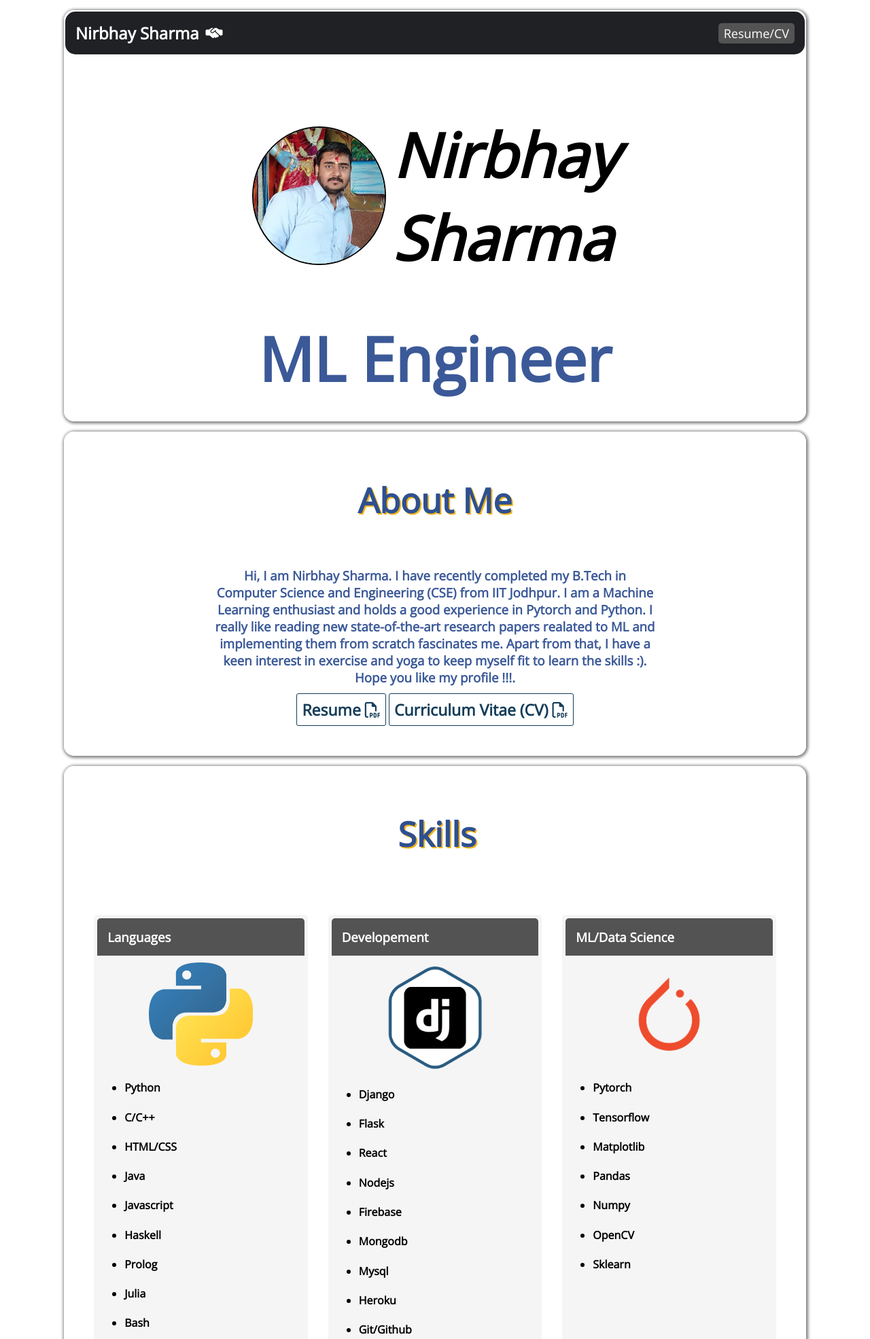
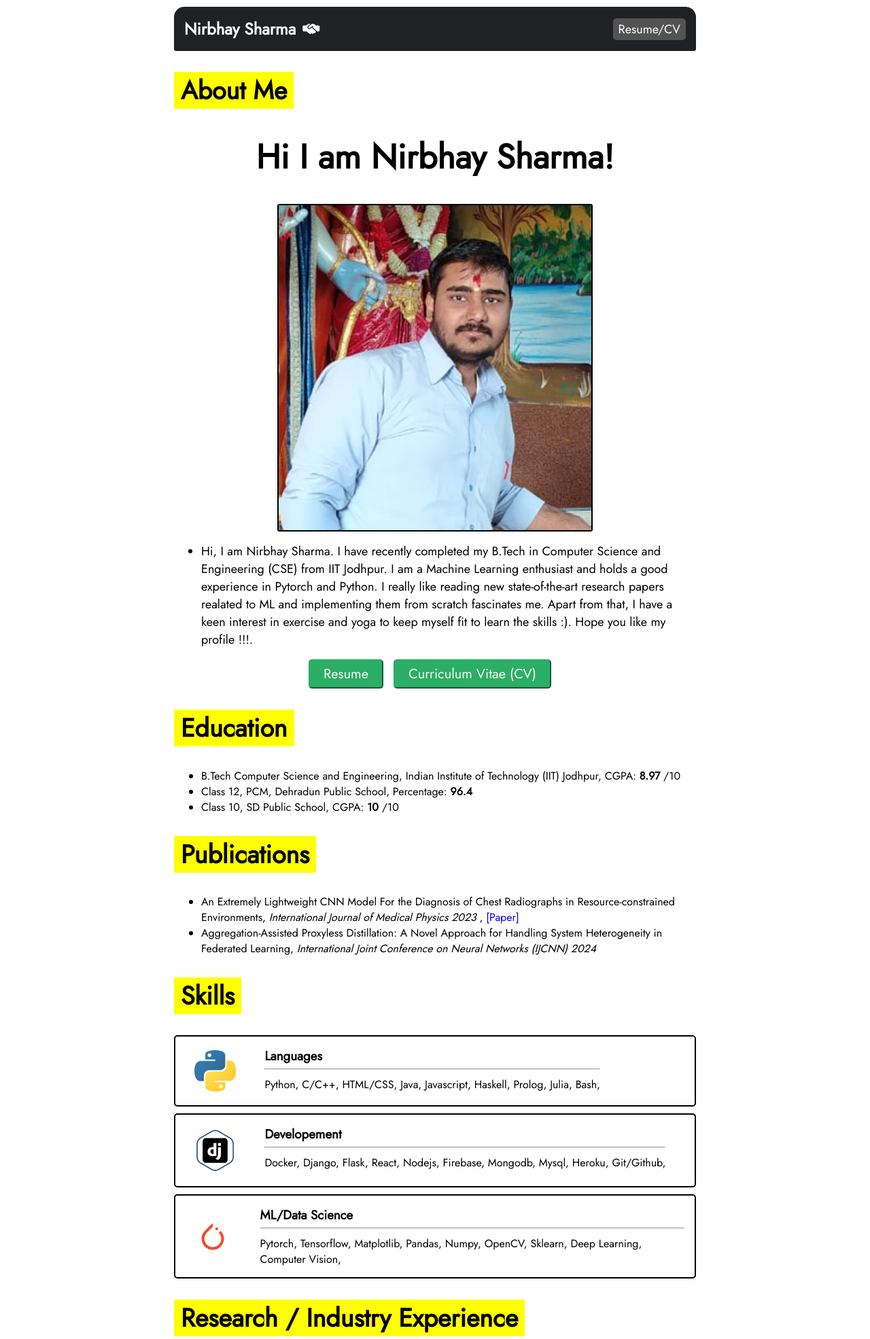
Before and after one commit to nirbhay-design/portfolio-django, a Django app: page / in a window 1280 px wide. Shown: the top 1970 px of the page at 68% size. Run offline with Django 4.2, Linux system fonts and the light colour scheme; some libraries are stand-ins or nearby versions.

Commit message:
Rewrite entire website :)

```diff
--- a/app_portfolio/views.py
+++ b/app_portfolio/views.py
@@ -117,8 +117,8 @@ def home(request):
     ]
 
     skills = [{'type':'Languages','list':['Python','C/C++','HTML/CSS','Java','Javascript','Haskell','Prolog','Julia','Bash'],'image':'images/python_image.png'},
-            {'type':'Developement','list':['Django','Flask','React','Nodejs','Firebase','Mongodb','Mysql','Heroku','Git/Github'],'image':'images/django_image.png'},
-            {'type':'ML/Data Science','list':['Pytorch','Tensorflow','Matplotlib','Pandas','Numpy','OpenCV','Sklearn'],'image':'images/pytorch_image.png' }]
+            {'type':'Developement','list':['Docker', 'Django','Flask','React','Nodejs','Firebase','Mongodb','Mysql','Heroku','Git/Github'],'image':'images/django_image.png'},
+            {'type':'ML/Data Science','list':['Pytorch','Tensorflow','Matplotlib','Pandas','Numpy','OpenCV','Sklearn', "Deep Learning", "Computer Vision"],'image':'images/pytorch_image.png' }]
 
     experience = [
         {
@@ -126,7 +126,7 @@ def home(request):
             'title':'Federated Distillation Project',
             'duration':'August2022 - May2023',
             'image':'images/iitj.png',
-            'position':'Research Project' ,
+            'institute':'IIT Jodhpur' ,
             'desc':'The project tries to tackle clients data and system heterogeneity by proposing a novel Federated Learning (FL) approach.'
         },
 
@@ -135,7 +135,7 @@ def home(request):
             'title':'Cell Detection / Classification',
             'duration':'August2022 - May2023',
             'image':'images/iitj.png',
-            'position':'Research Project',
+            'institute':'IIT Jodhpur',
             'desc':'The project implements and compared various existing object detectors like Retinanet, YOLO, SSD etc. in detecting and classifying the necrotic and apoptotic cells.'
         },
 
@@ -144,7 +144,7 @@ def home(request):
             'title':'Light weight CNN architecture for chest Xray diagnoses',
             'duration':'june2021-may2022',
             'image':'images/iitj.png',
-            'position':'Research Intern',
+            'institute':'IIT Jodhpur',
             'desc':'The project tries to tackle the scenario of resource constrained settings by proposing a light weight CNN model for chest X-ray diagnosis.'
         },
         {
@@ -152,8 +152,16 @@ def home(request):
             'title':'Split Neural Network Models',
             'duration':'june2022-july2022',
             'image':'images/exawizards.png',
-            'position':'AI Engineer (Intern)',
+            'institute':'Exawizards',
             'desc':'The project aims at exploring split learning by splitting various networks used for instance segmentation, semantic segmentation, face detection task.'
+        },
+         {
+            'under':'Sahil Bajaj',
+            'title':'Content Generation',
+            'duration':'July2023-Present',
+            'image':'images/exawizards.png',
+            'institute':'Faaya Astu',
+            'desc':'Trained stable diffusion LoRA models for content generation'
         }
     ]
 
--- a/static/home.css
+++ b/static/home.css
@@ -3,36 +3,28 @@
 /* @import url('https://fonts.googleapis.com/css2?family=Arvo&display=swap');
 @import url('https://fonts.googleapis.com/css2?family=Arvo&family=Lato&display=swap');
 @import url('https://fonts.googleapis.com/css2?family=Arvo&family=Lato&family=Lora&display=swap'); */
-@import url('https://fonts.googleapis.com/css2?family=Arvo&family=Lato&family=Lora&family=Open+Sans&display=swap');
+@import url('https://fonts.googleapis.com/css2?family=Arvo&family=Lato&family=Jost&family=Lora&family=Open+Sans&display=swap');
 * {
-    font-family:'Open Sans';
+    font-family:'Jost';
+}
+
+html {
+    scroll-behavior: smooth;
 }
 
 body {
-
-    /* background-color:#DEE1E6; */
     margin:0px;
 }
+
+.portfolio_div {
+    width:60%;
+    margin-left: auto;
+    margin-right: auto;
+}
+
 .Name {
     margin:0px;
     color:white;
-}
-
-.header {
-    background-color:#202124;
-    padding:15px;
-    display:flex;
-    align-items:center;
-    justify-content:space-between;
-    border-radius:15px;
-}
-
-.upper__content {
-    width: 85%;
-    margin:15px auto 15px auto;
-    border: 2px solid white;
-    border-radius: 15px;
-    box-shadow:1px 1px 4px 2px gray;
 }
 
 .resume__button {
@@ -62,11 +54,295 @@ body {
     margin-left:10px;
 }
 
+.intro {
+    margin-top:10px;
+    background-color:#202124;
+    padding:15px;
+    display:flex;
+    align-items:center;
+    justify-content:space-between;
+    border-radius:15px 15px 3px 3px;
+
+}
+
+.portfolio_pic {
+    width:60%;
+    border: 2px solid black;
+    border-radius: 3px;
+}
+
+.portfolio_pic_div {
+    display:flex;
+    align-items:center;
+    justify-content: center;
+    margin-top: 10px;
+}
+
+.ContentHeadline {
+    margin-top: 10px;
+    font-size: 25px;
+    padding: 0px 10px 0px 10px;
+    background-color:yellow;
+    width:fit-content;
+}
+
+.Title {
+    font-weight: 900;
+}
+
+.ResumePdf {
+    display:flex;
+    align-items:center;
+    justify-content: center;
+}
+
+.Resume {
+    font-size: 20px;
+    background-color:#2BAE66;
+    margin-right: 15px;
+    border-radius: 5px;
+    padding:5px 20px 5px 20px;
+    border-color: #2BAE66;
+    color: #FCF6F5;
+}
+
+.Resume:hover {
+    background-color: #FCF6F5;
+    cursor: grabbing;
+    border-color: #FCF6F5;
+    color: #2BAE66;
+}
+
+.footer-nirbhay-final {
+    background-color:#202124;
+    border-radius:0px 0px 15px 15px;
+    margin:10px auto 10px auto;
+    color:white;
+    display:flex;
+    align-items:center;
+    justify-content:center;
+    padding:30px 5px 30px 5px;
+}
+
+.about_me_li {
+    font-size:18px;
+}
+
+hr {
+    margin:0px;
+}
+
+.skill_container {
+    display:flex;
+    border: 2px solid black;
+    margin-top:10px;
+    border-radius:5px;
+}
+
+.skill_image {
+    width:80%;
+}
+
+.skill_img_div{
+    width:10%;
+    display:flex;
+    align-items:center;
+    justify-content:center;
+    padding:20px;
+}
+
+.skill_h4 {
+    display:inline;
+}
+
+.skill_list {
+    padding:15px;
+}
+
+.skill_type {
+    margin:0px;
+}
+
+.skill_hr {
+    margin-bottom: 10px;
+    margin-top:5px;
+}
+
 .projects-container {
     display:grid;
     gap:20px 20px;
     grid-template-columns: repeat(3,1fr);
-    /* margin:0px; */
+    margin-left:auto;
+    margin-right:auto;
+}
+
+.project-container {
+    padding:10px;
+    text-align:center;
+    background-color:white;
+    display:flex;
+    flex-direction:column;
+    border: 2px solid black;
+    border-radius: 5px;
+}
+
+.greet {
+    font-size: 50px;
+    width:100%;
+    text-align: center;
+}
+
+.tech-stack {
+    text-align: center;
+}
+
+.project-title {
+    margin-bottom:20px;
+    text-align:center;
+}
+
+.project-essentials {
+    margin:0px;
+}
+
+.fa-brands {
+    font-size:20px;
+}
+
+.fa-chrome {
+    margin-left:10px;
+}
+
+.project-description {
+    padding:3px;
+}
+
+.anchor_button{
+    border:1px solid #333D79;
+    border-radius:3px;
+    padding:5px;
+    margin:10px;
+    background-color:#333D79;
+    color: #FAEBEF;
+}
+
+.anchor_button:hover {
+    background-color:#FAEBEF;
+    color:#333D79;
+    border-color: #FAEBEF;
+}
+
+a {
+    text-decoration: none;
+}
+
+.credentials {
+    display:flex;
+    align-items:center;
+    justify-content:center;
+    padding:10px;
+}
+
+.anchor_button_foot {
+    font-size: 20px;
+    background-color:#D2302C;
+    margin-right: 15px;
+    border-radius: 5px;
+    padding:5px 20px 5px 20px;
+    border-color: #D2302C;
+    color: #F7F7F9;
+}
+
+.anchor_button_foot:hover {
+    background-color: #F7F7F9;
+    cursor: grabbing;
+    color: #D2302C;
+    border-color: #F7F7F9;
+}
+
+.ind_exp_div {
+    border: 1px solid black;
+    display:flex;
+    padding:10px;
+    margin-bottom: 10px;
+}
+
+.exp_htags {
+    margin:1px;
+}
+
+.exp_img_div {
+    width: 10%;
+    display:flex;
+    align-items:center;
+    justify-content: center;
+    padding:10px;
+}
+
+.exp_img {
+    width:90%;
+}
+
+.exp_info {
+    padding:10px;
+}
+
+.title_duration {
+    display:flex;
+    align-items:center;
+    justify-content: space-between;
+}
+
+@media only screen and (max-width:700px) {
+    .portfolio_div {
+        width: 90%;
+    }
+
+    .fa-handshake-simple {
+        display:none;
+    }
+
+    .ResumePdf {
+        flex-direction:column;
+    }
+
+    .Resume {
+        margin-bottom: 10px;
+    }
+
+    .projects-container {
+        display:flex;
+        flex-direction:column;
+    }
+
+    .credentials{
+        flex-direction:column;
+    }
+
+    .anchor_button_foot {
+        margin-bottom: 10px;
+    }
+    .ind_exp_div{
+        flex-direction:column;
+    }
+}
+
+/*
+
+
+
+.upper__content {
+    width: 85%;
+    margin:15px auto 15px auto;
+    border: 2px solid white;
+    border-radius: 15px;
+    box-shadow:1px 1px 4px 2px gray;
+}
+
+.projects-container {
+    display:grid;
+    gap:20px 20px;
+    grid-template-columns: repeat(3,1fr);
     width:95%;
     margin-left:auto;
     margin-right:auto;
@@ -74,40 +350,11 @@ body {
 }
 
 .project-container {
-    /* border:1px solid gray; */
-    /* border-radius: 5px; */
     padding:5px;
-    /* box-shadow:1px 1px 4px 2px gray; */
     text-align:center;
     background-color:white;
 }
 
-.skills_section {
-    display:flex;
-    width:95%;
-    margin-left:auto;
-    margin-right:auto;
-    align-items:center;
-    justify-content:center;
-    /* padding:10px; */
-}
-
-.skill_container {
-    /* border: 1px solid gray; */
-    /* border-radius: 5px; */
-    background-color:white;
-    width:30%;
-    height:675px;
-    margin:20px 15px 20px 15px;
-}
-
-.skill_type {
-    background-color:#535353;
-    color:white;
-    margin:0px;
-    padding:15px;
-    border-radius: 5px 5px 0px 0px;
-}
 
 
 .tech-stack {
@@ -159,15 +405,8 @@ a {
 
 .credentials {
     margin-bottom:5px;
-    /* display:flex; */
 }
 
-.profile-pic {
-    width:auto;
-    height:200px;
-    border:2px solid black;
-    border-radius:50%;
-}
 
 .about-content {
     display:flex;
--- a/templates/home.html
+++ b/templates/home.html
@@ -12,8 +12,10 @@
     <link rel="stylesheet" href="{% static 'home.css' %}" />
 </head>
 <body>
-    <div class="upper__content">
-        <div class="header">
+
+    <div class = "portfolio_div">
+
+        <div class = "intro">
             <div class="Name_div">
                 <h2 class="Name"> Nirbhay Sharma </h2>
                 <i class="fa-solid fa-handshake-simple"></i>
@@ -21,142 +23,65 @@
             <button class="resume__button" onclick="location.href='resume/'">Resume/CV</button>
         </div>
 
-        <div class="about-section">
-            <div class="about-content">
-                <img src="{% static 'images/profile-picture.png' %}" class='profile-pic'/>
-                <div class="name_div">
-                    <h1 class="my_name"> Nirbhay </h1>
-                    <h1 class="my_name"> Sharma </h1>
-                </div>
-            </div>
-            <div class="about_div">
-                <h2 class='about__desc' style="color:#3b5998">
-                    ML Engineer
-                </h2>
-            </div>
+        <div class = "ContentHeadline">
+            <h2 class = "Title"> About Me </h2>
         </div>
 
+        <h1 class ='greet'> Hi I am Nirbhay Sharma! </h1>
+
+        <div class = 'portfolio_pic_div'>
+            <img src="{% static 'images/profile-picture.png' %}" class = "portfolio_pic"/>
         </div>
 
-    <div class="upper__content">
-        {% comment %} <div class="detailed__about__section">  {% endcomment %}
-        <div class='about_title_div'>
-            <h2 class='about_title'> About Me </h2>
-        </div>
-        <div class='about__detail'>
-            <h3> Hi, I am Nirbhay Sharma. I have recently completed my B.Tech in Computer Science and Engineering (CSE) from IIT Jodhpur. I am a Machine Learning enthusiast and holds a good experience in Pytorch and Python. I really like reading new state-of-the-art research papers realated to ML and implementing them from scratch fascinates me. Apart from that, I have a keen interest in exercise and yoga to keep myself fit to learn the skills :). Hope you like my profile !!!. </h3>
-            <div>
-            <a class = "anchor_button_res" href="https://drive.google.com/file/d/1s4TG8f-KUlHiDKEKxeYdNsH7od1BYdGf/view?usp=sharing">Resume <i class="fa-regular fa-file-pdf"></i></a>
-            <a class = "anchor_button_res" href="https://drive.google.com/file/d/1dOvRjJmd77JsW2HBkT945fVlDLgF8FRK/view?usp=drive_link">  Curriculum Vitae (CV) <i class="fa-regular fa-file-pdf"></i></a>
-            </div>
-        </div>
-        {% comment %} </div> {% endcomment %}
+        <ul>
+        <li class = 'about_me_li'> Hi, I am Nirbhay Sharma. I have recently completed my B.Tech in Computer Science and Engineering (CSE) from IIT Jodhpur. I am a Machine Learning enthusiast and holds a good experience in Pytorch and Python. I really like reading new state-of-the-art research papers realated to ML and implementing them from scratch fascinates me. Apart from that, I have a keen interest in exercise and yoga to keep myself fit to learn the skills :). Hope you like my profile !!!.  </li>
+        </ul>
+
+        <div class = "ResumePdf">
+            <button class="Resume" onclick="location.href='https://drive.google.com/file/d/1s4TG8f-KUlHiDKEKxeYdNsH7od1BYdGf/view?usp=sharing'">Resume</button>
+            <button class="Resume" onclick="location.href='https://drive.google.com/file/d/1dOvRjJmd77JsW2HBkT945fVlDLgF8FRK/view?usp=drive_link'"> Curriculum Vitae (CV)</button>
         </div>
 
-    <div class="upper__content">
+        <div class = "ContentHeadline">
+            <h2 class = "Title"> Education </h2>
+        </div>
 
-        <div class="skill_intro_div">
-            <h2 class='skill_intro'> Skills </h2>
+        <ul>
+            <li> B.Tech Computer Science and Engineering, Indian Institute of Technology (IIT) Jodhpur, CGPA: <strong> 8.97 </strong> /10 </li>
+            <li> Class 12, PCM, Dehradun Public School, Percentage: <strong> 96.4 </strong> </li>
+            <li> Class 10, SD Public School, CGPA: <strong> 10 </strong>/10 </li>
+        </ul>
+
+        <div class = "ContentHeadline">
+            <h2 class = "Title"> Publications </h2>
         </div>
-        <div class='skills_section'>
+
+        <ul>
+            <li> An Extremely Lightweight CNN Model For the Diagnosis of Chest Radiographs in Resource-constrained Environments, <i> International Journal of Medical Physics 2023 </i>, <a href="https://aapm.onlinelibrary.wiley.com/doi/abs/10.1002/mp.16722" > [Paper] </a> </li>
+            <li> Aggregation-Assisted Proxyless Distillation: A Novel Approach for Handling System Heterogeneity in Federated Learning, <i> International Joint Conference on Neural Networks (IJCNN) 2024 </i> </li>
+        </ul>
+
+        <div class = "ContentHeadline">
+            <h2 class = "Title"> Skills </h2>
+        </div>
+
         {%for skill in skills%}
             <div class='skill_container'>
-                    <h3 class="skill_type"> {{skill.type}} </h3>
                 <div class='skill_img_div'>
                     <img class="skill_image" src="{%static skill.image %}"/>
                 </div>
-                    {% comment %} <hr/> {% endcomment %}
-                    <ul>
+                <div class="skill_list">
+                    <h3 class="skill_type"> {{skill.type}} </h3>
+                    <hr class='skill_hr'/>
                     {%for each_skill in skill.list%}
-                            <li> <h4> {{each_skill}} </h4> </li>
+                        <h4, class='skill_h4'> {{each_skill}}, </h4>
                     {%endfor%}
-                    </ul>
+                </div>
             </div>
         {%endfor%}
-        </div>
 
-
-    </div>
-
-
-
-    <div class="upper__content">
-
-        <div class="project_intro_div">
-            <h2 class='project_intro'> ML Projects </h2>
-        </div>
-
-        <div class="projects-container">
-            {% for work in projects %}
-            {% if work.category == "ML/DL" %}
-            <div class="project-container">
-                {% comment %} div has an image, project-title, github url, live url (optional), description, category, techs  {% endcomment %}
-                <div class='image'>
-                    <img src="{% static work.image %}" class='ml_proj_img'/>
-                </div>
-                <div class="project-content">
-                    <h3 class="project-title"> {{work.title}} | {{work.category}} </h3>
-                    <div class="project-essentials">
-                        <h5 class='tech-stack'> Tech: {{work.techs}} </h5>
-                        <a class="anchor_button" href="{{work.github}}">Github <i class="fa-brands fa-github"></i></a>
-                        {% if work.url %}
-                            <a class="anchor_button" href="{{work.url}}">Live <i class="fa-brands fa-chrome"></i></i> </a>
-                        {%endif%}
-                        <h5 class='project-description'> {{work.description}}</h5>
-                    </div>
-                </div>
-
-            </div>
-            {%endif%}
-            {%endfor%}
-        </div>
-
-    </div>
-
-
-
-
-
-    <div class="upper__content">
-
-        <div class="project_intro_div">
-            <h2 class='project_intro'> Web-Dev Projects </h2>
-        </div>
-
-        <div class="projects-container">
-            {% for work in projects %}
-            {% if work.category == "web-dev" %}
-            <div class="project-container">
-                {% comment %} div has an image, project-title, github url, live url (optional), description, category, techs  {% endcomment %}
-                <div class='image'>
-                    <img src="{% static work.image %}" class='ml_proj_img'/>
-                </div>
-                <div class="project-content">
-                    <h3 class="project-title"> {{work.title}} | {{work.category}} </h3>
-                    <div class="project-essentials">
-                        <h5 class='tech-stack'> Tech: {{work.techs}} </h5>
-                        <a class="anchor_button" href="{{work.github}}">Github <i class="fa-brands fa-github"></i></a>
-                        {% if work.url %}
-                            <a class="anchor_button" href="{{work.url}}">Live <i class="fa-brands fa-chrome"></i></i> </a>
-                        {%endif%}
-                        <h5 class='project-description'> {{work.description}}</h5>
-                    </div>
-                </div>
-
-            </div>
-            {%endif%}
-            {%endfor%}
-        </div>
-
-    </div>
-
-
-
-
-    <div class="upper__content">
-
-        <div class="experience_intro_div">
-            <h2 class='experience_intro'> Research / Industry Experience </h2>
+        <div class = "ContentHeadline">
+            <h2 class = "Title"> Research / Industry Experience </h2>
         </div>
 
         <div class='experience_div'>
@@ -166,41 +91,56 @@
                         <img class="exp_img" src="{%static exp.image %}" />
                     </div>
                     <div class="exp_info">
-                        <h3 class='exp_htags'> {{exp.title}} </h3>
-                        {% comment %} <hr/> {% endcomment %}
+                        <h2 class='exp_htags'> {{exp.institute}} </h2>
+                        <hr/>
+                        <div class='title_duration'>
+                            <u> <h3 class='exp_htags'> {{exp.title}} </h3> </u>
+                            <h4 class='exp_htags'> {{exp.duration}} </h4>
+                        </div>
                         <h4 class='exp_htags'> <span class='exp_span_tags'>Supervisor:</span> {{exp.under}} </h4>
-                        {% comment %} <hr/> {% endcomment %}
-                        <h4 class='exp_htags'> <span class='exp_span_tags'>Duration:</span> {{exp.duration}} </h4>
-                        {% comment %} <hr/> {% endcomment %}
-                        <h4 class='exp_htags'> <span class='exp_span_tags'>Position:</span> {{exp.position}} </h4>
-                        {% comment %} <hr/> {% endcomment %}
-                        <h4 class='exp_htags'> <span class='exp_span_tags'>Description:</span> {{exp.desc}} </h4>
+                        <h4 class='exp_htags'> {{exp.desc}} </h4>
                     </div>
                 </div>
             {%endfor%}
         </div>
 
+        <div class = "ContentHeadline">
+            <h2 class = "Title"> Projects </h2>
         </div>
 
-    <div class="upper__content">
-
-        <div class="connect_div">
-            <h2 class='connect_intro'> Connect </h2>
-            <div class="footer-nirbhay">
-                <div class="credentials">
-                    <a class='anchor_button_foot' href="https://www.github.com/nirbhay-design/"> Github <i class="fa-brands fa-github"> </i> </a>
-                    <a class='anchor_button_foot' href="https://www.linkedin.com/in/nirbhay-sharma-a2b846204/"> LinkedIN <i class="fa-brands fa-linkedin"></i> </a>
-                    <a class='anchor_button_foot' href="mailto:sharma.59@iitj.ac.in"> Mailto <i class="fa-solid fa-envelope"></i> </a>
+        <div class="projects-container">
+            {% for work in projects %}
+            <div class="project-container">
+                <h3 class="project-title"> {{work.title}} | {{work.category}} </h3>
+                <hr/>
+                <div class="project-essentials">
+                    <h5 class='tech-stack'> Tech: {{work.techs}} </h5>
+                    <button class="anchor_button" onclick = "location.href='{{work.github}}'">Github <i class="fa-brands fa-github"></i></button>
+                    {% if work.url %}
+                        <button class="anchor_button" onclick = "location.href='{{work.url}}'">Live <i class="fa-brands fa-chrome"></i></i> </button>
+                    {%endif%}
+                    <h5 class='project-description'> {{work.description}}</h5>
                 </div>
             </div>
-        </div>
+            {%endfor%}
         </div>
 
-    {% comment %} <hr class='footer-hr'/> {% endcomment %}
+        <div class = "ContentHeadline">
+            <h2 class = "Title"> Connect </h2>
+        </div>
+
+
+        <div class="credentials">
+            <button class='anchor_button_foot' onclick="location.href='https://www.github.com/nirbhay-design/'"> Github <i class="fa-brands fa-github"> </i> </button>
+            <button class='anchor_button_foot' onclick='location.href="https://www.linkedin.com/in/nirbhay-sharma-a2b846204/"'> LinkedIN <i class="fa-brands fa-linkedin"></i> </button>
+            <button class='anchor_button_foot' onclick='location.href="mailto:sharma.59@iitj.ac.in"'> Mailto <i class="fa-solid fa-envelope"></i> </button>
+        </div>
 
 
         <div class='footer-nirbhay-final'>
             Made by @ Nirbhay-sharma
         </div>
+    </div>
+
 </body>
 </html>
```
Also changed, not shown: other parts of static/home.css (+2 -136 lines). Lines whose indentation alone changed are shown as unchanged.
